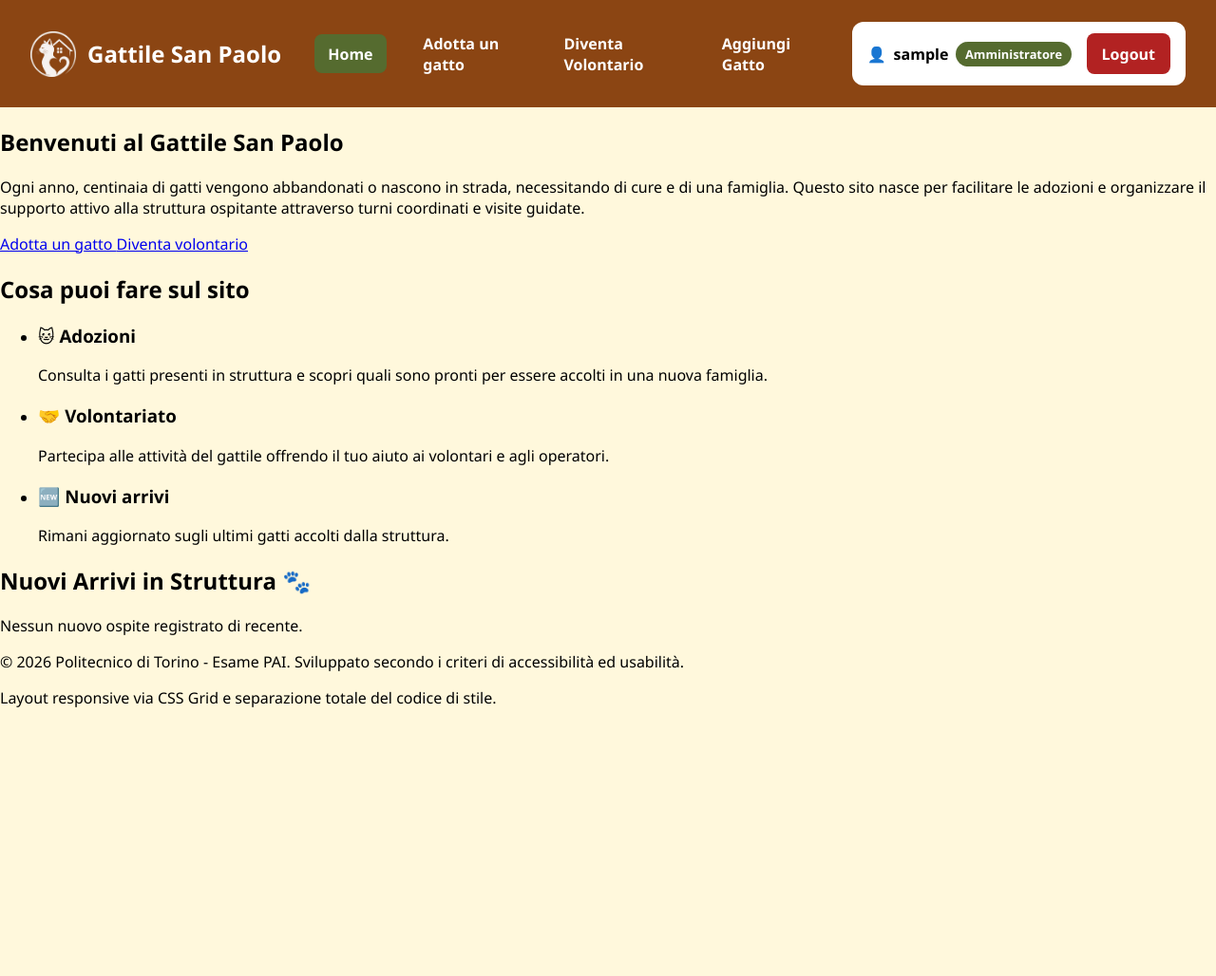
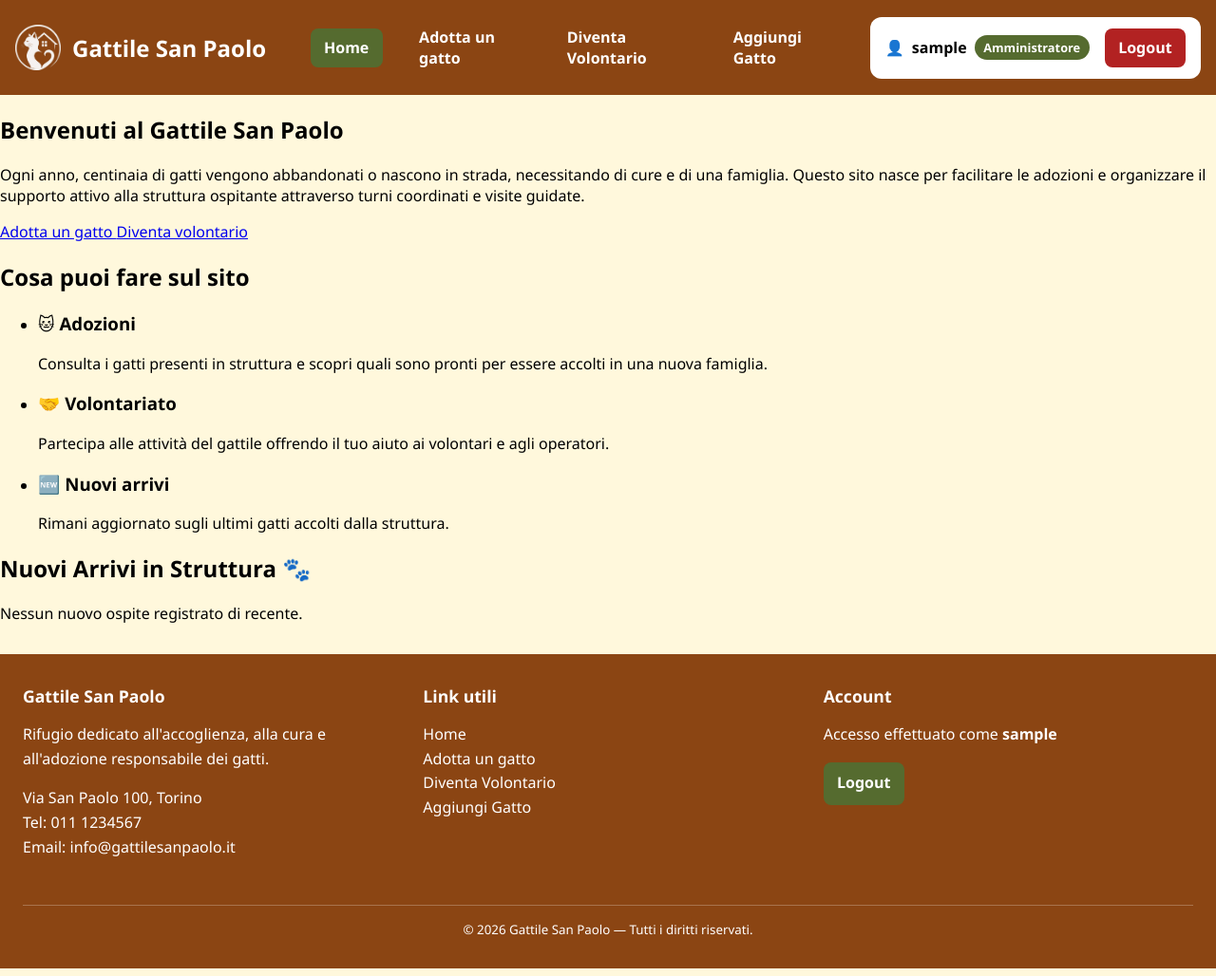
Before and after one commit to gabrielecancemi/PAI, a PHP site: page /gattile/index.php in a window 1280 px wide. Shown: the whole page at 95% size. Before the commit the page ends 745 px from the top, so only its background shows below. Run offline with PHP 8.4, Linux system fonts and the light colour scheme; the visitor is signed in with stand-in values (Sample User, id 1); data that the repository does not hold is empty.

Commit message:
primo footer

```diff
--- a/gattile/css/stile.css
+++ b/gattile/css/stile.css
@@ -35,9 +35,17 @@ body {
     justify-content: space-between;
     gap: 2rem;
 
-    padding: 1rem 2rem;
+    padding: .6rem 1rem;
 
     background-color: var(--primario);
+
+    position: sticky;
+    top: 0;
+
+    z-index: 1000;
+
+    font-size: 1rem;
+
 }
 
 /* ==========================================================
@@ -57,7 +65,6 @@ body {
     font-size: 1.5rem;
     font-weight: bold;
 
-    transition: opacity .2s ease;
 }
 
 .logo-img {
@@ -179,7 +186,7 @@ body {
     align-items: center;
     justify-content: center;
 
-    padding: .65rem 1rem;
+    padding: .6rem .9rem;
 
     border-radius: var(--raggio);
 
@@ -218,12 +225,95 @@ body {
 
 
 /* ==========================================================
+   FOOTER
+========================================================== */
+
+.footer {
+    display: flex;
+    flex-wrap: wrap;
+    justify-content: space-between;
+    gap: 2rem;
+
+    margin-top: 2rem;
+    padding: 2rem 1.5rem;
+
+    background-color: var(--primario);
+    color: var(--bianco);
+}
+
+.footer-sezione {
+    flex: 1 1 250px;
+}
+
+.footer h2 {
+    margin-top: 0;
+    margin-bottom: 1rem;
+
+    font-size: 1.1rem;
+}
+
+.footer p,
+.footer address,
+.footer li {
+    line-height: 1.6;
+}
+
+.footer address {
+    font-style: normal;
+}
+
+.footer ul {
+    margin: 0;
+    padding: 0;
+
+    list-style: none;
+}
+
+.footer a {
+    color: var(--bianco);
+    text-decoration: none;
+}
+
+.footer a:hover {
+    text-decoration: underline;
+}
+
+.footer-btn {
+    display: inline-block;
+
+    padding: .6rem .9rem;
+
+    border-radius: var(--raggio);
+
+    background-color: var(--secondario);
+
+    font-weight: 600;
+}
+
+.footer-btn:hover {
+    filter: brightness(1.1);
+}
+
+.copyright {
+    flex-basis: 100%;
+
+    padding-top: 1rem;
+    margin-top: 1rem;
+
+    border-top: 1px solid rgba(255,255,255,.25);
+
+    text-align: center;
+}
+
+
+
+/* ==========================================================
    ACCESSIBILITÀ
 ========================================================== */
 
 .brand-logo:focus-visible,
 .header nav a:focus-visible,
-.btn-account:focus-visible {
+.btn-account:focus-visible, .footer a:focus-visible {
     outline: 3px solid gold;
     outline-offset: 3px;
 }
@@ -256,6 +346,15 @@ body {
         justify-content: center;
 
         order: 3;
+    }
+
+    .footer {
+        justify-content: center;
+    }
+
+    .footer-sezione {
+        flex: 1 0 100%;
+        text-align: center;
     }
 }
 
@@ -297,6 +396,10 @@ body {
         width: 40px;
         height: 40px;
     }
+
+    .footer {
+        padding: 1.5rem 1rem;
+    }
 }
 
 /* ==========================================================
--- a/gattile/footer.php
+++ b/gattile/footer.php
@@ -1,9 +1,88 @@
-    <footer class="piede-pagina">
-        <p>&copy; 2026 Politecnico di Torino - Esame PAI. Sviluppato secondo i criteri di accessibilità ed usabilità.</p>
-        <p>Layout responsive via CSS Grid e separazione totale del codice di stile.</p>
-    </footer>
-    <script src="js/validazione.js"></script>
-    <script src="js/volontariato.js"></script>
-    <script src="js/visite.js"></script>
+<footer class="footer">
+    <section class="footer-sezione" aria-labelledby="footer-info">
+        <h2 id="footer-info">Gattile San Paolo</h2>
+
+        <p>
+            Rifugio dedicato all'accoglienza, alla cura e
+            all'adozione responsabile dei gatti.
+        </p>
+
+        <address>
+            Via San Paolo 100, Torino<br>
+            Tel: <a href="tel:+390111234567">011 1234567</a><br>
+            Email:
+            <a href="mailto:info@gattilesanpaolo.it">
+                info@gattilesanpaolo.it
+            </a>
+        </address>
+    </section>
+
+    <nav class="footer-sezione" aria-label="Link utili del sito">
+
+        <h2>Link utili</h2>
+
+        <ul>
+            <li><a href="index.php">Home</a></li>
+            <li><a href="adozioni.php">Adotta un gatto</a></li>
+            <li><a href="volontariato.php">Diventa Volontario</a></li>
+
+            <?php if (!empty($_SESSION['is_admin'])): ?>
+                <li>
+                    <a href="inserimento.php">
+                        Aggiungi Gatto
+                    </a>
+                </li>
+            <?php endif; ?>
+        </ul>
+    </nav>
+
+    <section class="footer-sezione" aria-labelledby="footer-account">
+
+        <h2 id="footer-account">Account</h2>
+
+        <?php if (isset($_SESSION['username'])): ?>
+
+            <p>
+                Accesso effettuato come
+                <strong><?= $_SESSION['username'] ?></strong>
+            </p>
+
+            <p>
+                <a href="logout.php" class="footer-btn">
+                    Logout
+                </a>
+            </p>
+
+        <?php else: ?>
+
+            <p>Non hai effettuato l'accesso.</p>
+
+            <ul>
+                <li>
+                    <a href="login.php">
+                        Accedi
+                    </a>
+                </li>
+                <li>
+                    <a href="registrazione.php">
+                        Registrati
+                    </a>
+                </li>
+            </ul>
+
+        <?php endif; ?>
+    </section>
+
+    <small class="copyright">
+        © <?= date('Y') ?> Gattile San Paolo —
+        Tutti i diritti riservati.
+    </small>
+</footer>
+<script src="js/validazione.js"></script>
+<script src="js/volontariato.js"></script>
+<script src="js/visite.js"></script>
+
+
 </body>
+
 </html>
```
